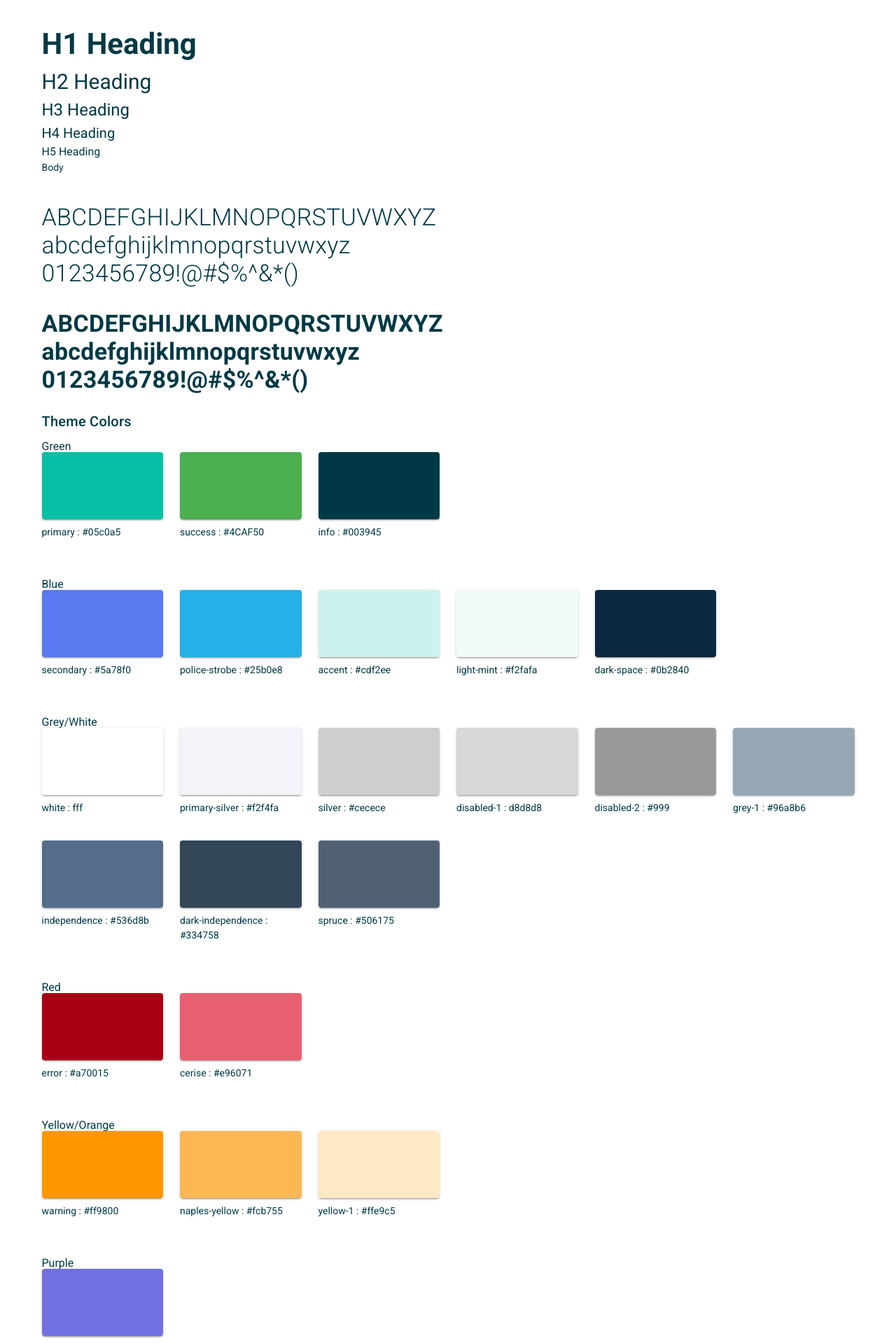
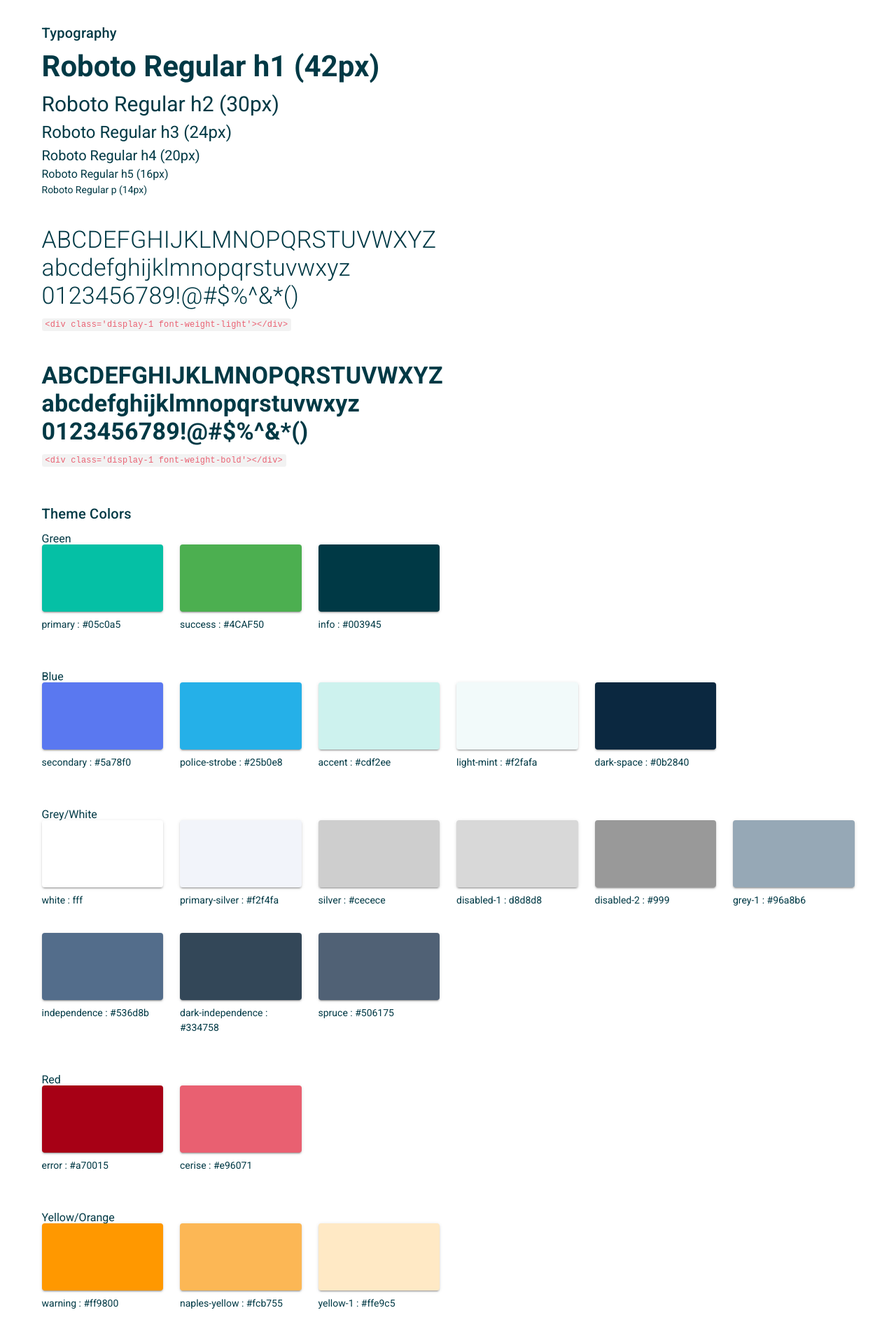
Before and after one commit to MyEtherWallet/mew-components, a Vue app: page / in a window 1280 px wide. Shown: the part 600-2519 px from the top of the page at 70% size. Built offline with nearby package versions, Linux system fonts and the light colour scheme.

Commit message:
Update typography

```diff
--- a/src/App.vue
+++ b/src/App.vue
@@ -9,8 +9,8 @@
 </template>
 
 <script>
-import Header from "@/views/Header";
-import Footer from "@/views/Footer";
+import Header from "@/views/components/HeaderComponent";
+import Footer from "@/views/components/FooterComponent";
 
 export default {
   name: "App",
@@ -27,6 +27,12 @@
 
 * {
   color: var(--v-info-base);
+}
+
+.v-application {
+  code {
+    color: var(--v-cerise-base) !important;
+  }
 }
 
 p {
--- a/src/router.js
+++ b/src/router.js
@@ -1,6 +1,6 @@
 import Vue from "vue";
 import Router from "vue-router";
-import Home from "./views/Home.vue";
+import Main from "./views/MainView.vue";
 
 Vue.use(Router);
 
@@ -8,8 +8,8 @@
   routes: [
     {
       path: "/",
-      name: "home",
-      component: Home
+      name: "main",
+      component: Main
     }
   ]
 });
--- a/src/views/Colors.vue
+++ b/src/views/ColorsView.vue
@@ -2,22 +2,22 @@
   <v-container>
     <div class="title">Theme Colors</div>
     <h5 class="mt-2">Green</h5>
-    <card-color :colors="greenShades" />
+    <color-container :colors="greenShades" />
     <h5 class="mt-2">Blue</h5>
-    <card-color :colors="blueShades" />
+    <color-container :colors="blueShades" />
     <h5 class="mt-2">Grey/White</h5>
-    <card-color :colors="greyShades" />
+    <color-container :colors="greyShades" />
     <h5 class="mt-2">Red</h5>
-    <card-color :colors="redShades" />
+    <color-container :colors="redShades" />
     <h5 class="mt-2">Yellow/Orange</h5>
-    <card-color :colors="orangeShades" />
+    <color-container :colors="orangeShades" />
     <h5 class="mt-2">Purple</h5>
-    <card-color :colors="purpleShades" />
+    <color-container :colors="purpleShades" />
   </v-container>
 </template>
 
 <script>
-import CardColorComponent from "./components/CardColorComponent";
+import ColorContainer from "./containers/ColorContainer";
 
 export default {
   data() {
@@ -129,7 +129,7 @@
     };
   },
   components: {
-    "card-color": CardColorComponent
+    "color-container": ColorContainer
   }
 };
 </script>
--- a/src/views/Components.vue
+++ b/src/views/ComponentsView.vue
@@ -1,6 +1,5 @@
 <template>
   <v-container class="py-12">
-    <!--================================================================================-->
     <v-snackbar
       v-model="snackbarOpen"
       color="success"
@@ -14,7 +13,6 @@
       </v-btn>
     </v-snackbar>
 
-    <!--================================================================================-->
     <v-divider></v-divider>
     <h2 class="mt-4 mb-2">Buttons</h2>
     <v-row>
@@ -312,7 +310,7 @@
 </template>
 
 <script>
-import cc from "@/views/components/ComponentContainer";
+import cc from "@/views/containers/ComponentContainer";
 
 import MewButton from "@/components/MewButton/MewButton";
 import SwitchToggle from "@/components/Switch/SwitchToggle";
--- a/src/views/Home.vue
+++ b/src/views/MainView.vue
@@ -5,7 +5,7 @@
         <h1 class="text-uppercase display-2 font-weight-bold white--text">
           Styles and Components
         </h1>
-        <div class="headline text--color--primary--emerald font-weight-bold">
+        <div class="headline primary--text font-weight-bold">
           MyEtherWallet V6
         </div>
         <v-sheet
@@ -57,10 +57,10 @@
 </template>
 
 <script>
-import Typography from "./Typography";
-import Colors from "./Colors";
-import Icons from "./Icons";
-import Components from "./Components";
+import Typography from "./TypographyView";
+import Colors from "./ColorsView";
+import Icons from "./IconsView";
+import Components from "./ComponentsView";
 
 export default {
   components: {
@@ -78,8 +78,4 @@
 .title-container {
   background-color: var(--v-dark-space-base);
 }
-
-.text--color--text--silver {
-  $color--text--silver: #cecece;
-}
 </style>
--- a/src/views/Typography.vue
+++ b/src/views/TypographyView.vue
@@ -1,13 +1,14 @@
 <template>
   <v-container>
+    <div class="title">Typography</div>
     <v-row no-gutters class="justify-space-between">
-      <v-col cols="12" sm="6" md="4">
-        <h1>H1 Heading</h1>
-        <h2>H2 Heading</h2>
-        <h3>H3 Heading</h3>
-        <h4>H4 Heading</h4>
-        <h5>H5 Heading</h5>
-        <p>Body</p>
+      <v-col cols="12">
+        <h1>Roboto Regular h1 (42px)</h1>
+        <h2>Roboto Regular h2 (30px)</h2>
+        <h3>Roboto Regular h3 (24px)</h3>
+        <h4>Roboto Regular h4 (20px)</h4>
+        <h5>Roboto Regular h5 (16px)</h5>
+        <p>Roboto Regular p (14px)</p>
       </v-col>
     </v-row>
     <v-row>
@@ -16,11 +17,17 @@
           <div>ABCDEFGHIJKLMNOPQRSTUVWXYZ</div>
           <div>abcdefghijklmnopqrstuvwxyz</div>
           <div>0123456789!@#$%^&*()</div>
+          <p>
+            <code>{{ lightFontCode }}</code>
+          </p>
         </div>
         <div class="display-1 font-weight-bold">
           <div>ABCDEFGHIJKLMNOPQRSTUVWXYZ</div>
           <div>abcdefghijklmnopqrstuvwxyz</div>
           <div>0123456789!@#$%^&*()</div>
+          <p>
+            <code>{{ boldFontCode }}</code>
+          </p>
         </div>
       </v-col>
     </v-row>
@@ -29,6 +36,11 @@
 
 <script>
 export default {
-  data: () => ({})
+  data() {
+    return {
+      lightFontCode: "<div class='display-1 font-weight-light'></div>",
+      boldFontCode: "<div class='display-1 font-weight-bold'></div>"
+    };
+  }
 };
 </script>
--- a/src/views/Footer.vue
+++ b/src/views/components/FooterComponent.vue
@@ -19,7 +19,7 @@
 
 <script>
 export default {
-  name: "Header",
+  name: "FooterComponent",
   components: {},
   data: () => ({})
 };
--- a/src/views/components/ComponentContainer.vue
+++ b/src/views/containers/ComponentContainer.vue
@@ -1,13 +1,14 @@
 <template>
   <v-col cols="12" sm="6" md="6">
     <v-card class="pb-12" flat>
-      <div class="dark-sacramento caption" :text="subtitle">
+      <div class="caption" :text="subtitle">
         {{ subtitle }}
       </div>
-      <div class="dark-sacramento title mb-3 mt-n1">
+      <div class="title mb-3 mt-n1">
         {{ title }}
       </div>
       <slot />
+      <v-btn class="mt-1" color="grey-1" depressed text>Show Code</v-btn>
     </v-card>
   </v-col>
 </template>
@@ -21,10 +22,3 @@
   data: () => ({})
 };
 </script>
-
-<style lang="scss" scoped>
-@import "@/global.scss";
-.dark-sacramento {
-  color: var(--v-primaryText-base);
-}
-</style>
```
Also changed, not shown: src/views/IconsView.vue (renamed from src/views/Icons.vue), src/views/components/HeaderComponent.vue (renamed from src/views/Header.vue), src/views/containers/ColorContainer.vue (renamed from src/views/components/CardColorComponent.vue).
